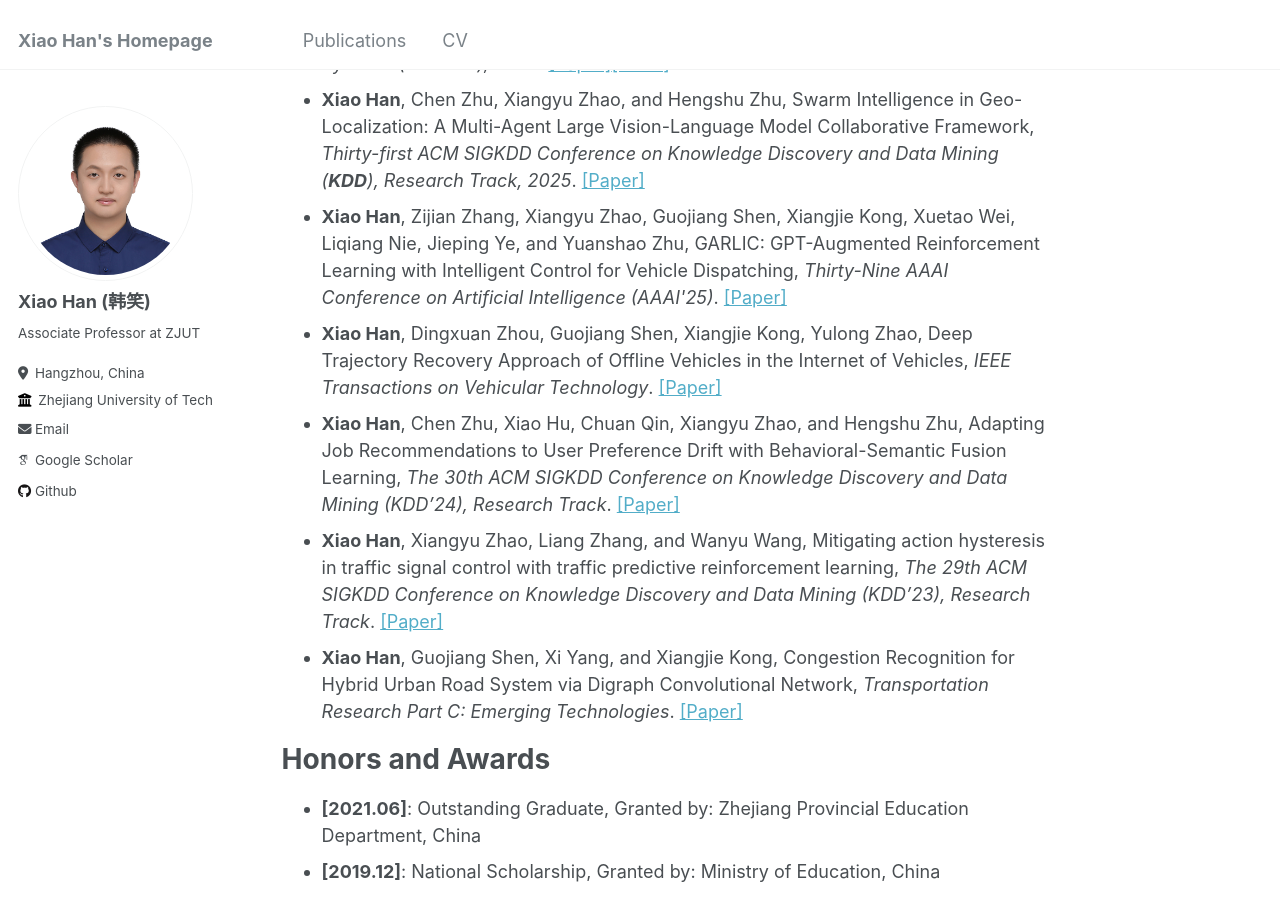
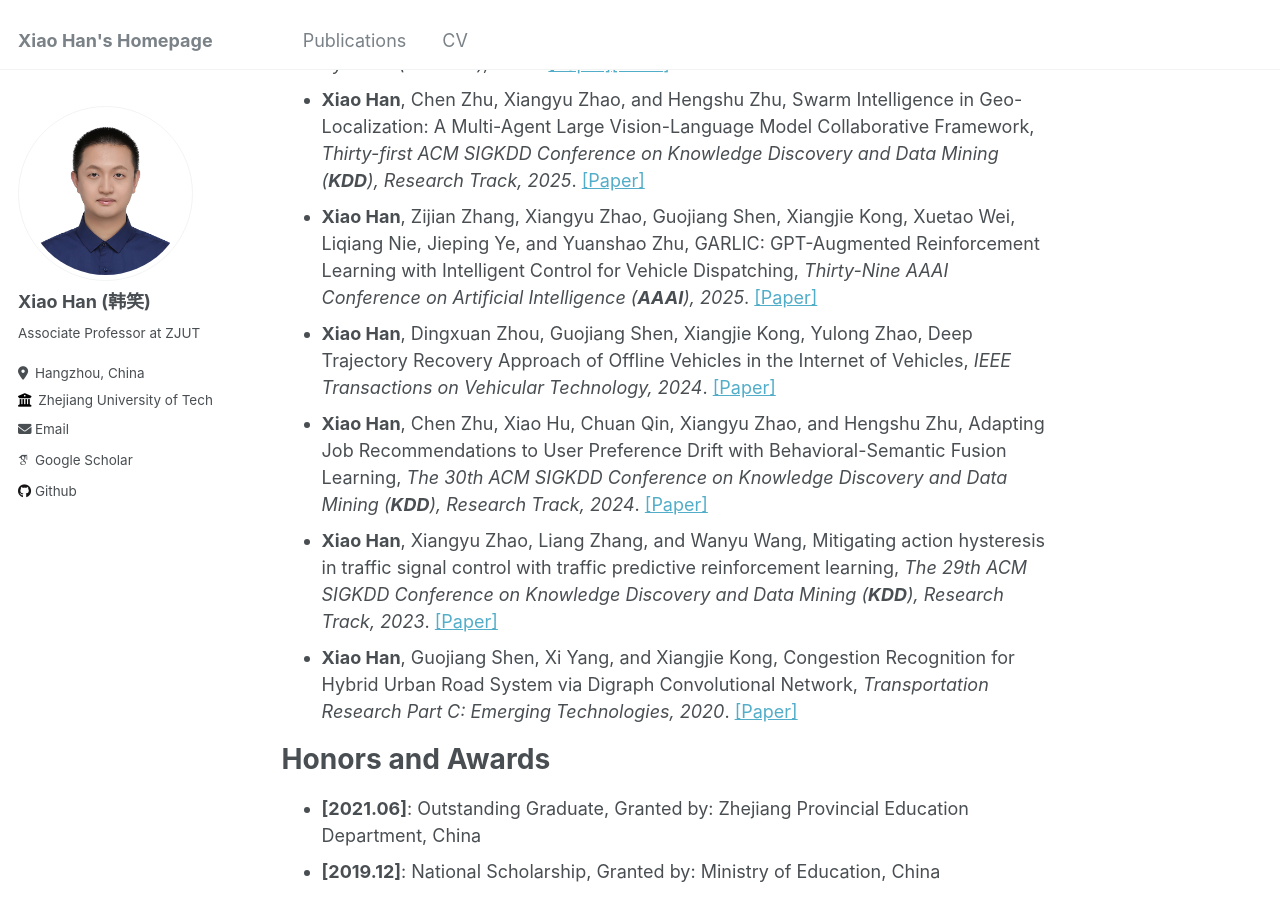
Before and after one commit to hahahenha/hahahenha.github.io, a Jekyll site: the page built from _pages/about.md, in a window 1280 px wide and 900 px high, scrolled down 1078 px. Built offline with Jekyll 4.4.1, drawn with Linux system fonts in a browser that asks for light colours; some web fonts are replaced.

Commit message:
Update about.md

```diff
--- a/_pages/about.md
+++ b/_pages/about.md
@@ -74,31 +74,31 @@ If you are interested in collaborating with me or want to have a chat, always fe
   <li>
   <Strong>Xiao Han</Strong>, Zijian Zhang, Xiangyu Zhao, Guojiang Shen, Xiangjie Kong, Xuetao Wei, Liqiang Nie, Jieping Ye, and Yuanshao Zhu,
     GARLIC: GPT-Augmented Reinforcement Learning with Intelligent Control for Vehicle Dispatching,
-    <em>Thirty-Nine AAAI Conference on Artificial Intelligence (AAAI'25)</em>.
+    <em>Thirty-Nine AAAI Conference on Artificial Intelligence (<Strong>AAAI</Strong>), 2025</em>.
     <a target="_blank" rel="noopener" href="https://arxiv.org/abs/2408.10286">[Paper]</a>
   </li>
   <li>
     <Strong>Xiao Han</Strong>, Dingxuan Zhou, Guojiang Shen, Xiangjie Kong, Yulong Zhao,
     Deep Trajectory Recovery Approach of Offline Vehicles in the Internet of Vehicles,
-    <em>IEEE Transactions on Vehicular Technology</em>.
+    <em>IEEE Transactions on Vehicular Technology, 2024</em>.
     <a target="_blank" rel="noopener" href="https://ieeexplore.ieee.org/document/10586793">[Paper]</a>
   </li>
   <li>
     <Strong>Xiao Han</Strong>, Chen Zhu, Xiao Hu, Chuan Qin, Xiangyu Zhao, and Hengshu Zhu,
     Adapting Job Recommendations to User Preference Drift with Behavioral-Semantic Fusion Learning,
-    <em>The 30th ACM SIGKDD Conference on Knowledge Discovery and Data Mining (KDD’24), Research Track</em>.
+    <em>The 30th ACM SIGKDD Conference on Knowledge Discovery and Data Mining (<Strong>KDD</Strong>), Research Track, 2024</em>.
     <a target="_blank" rel="noopener" href="https://arxiv.org/pdf/2407.00082">[Paper]</a>
   </li>
   <li>
     <Strong>Xiao Han</Strong>, Xiangyu Zhao, Liang Zhang, and Wanyu Wang,
     Mitigating action hysteresis in traffic signal control with traffic predictive reinforcement learning,
-    <em>The 29th ACM SIGKDD Conference on Knowledge Discovery and Data Mining (KDD’23), Research Track</em>.
+    <em>The 29th ACM SIGKDD Conference on Knowledge Discovery and Data Mining (<Strong>KDD</Strong>), Research Track, 2023</em>.
     <a target="_blank" rel="noopener" href="https://dl.acm.org/doi/abs/10.1145/3580305.3599528">[Paper]</a>
   </li>
   <li>
     <Strong>Xiao Han</Strong>, Guojiang Shen, Xi Yang, and Xiangjie Kong,
     Congestion Recognition for Hybrid Urban Road System via Digraph Convolutional Network,
-    <em>Transportation Research Part C: Emerging Technologies</em>.
+    <em>Transportation Research Part C: Emerging Technologies, 2020</em>.
     <a target="_blank" rel="noopener" href="https://www.researchgate.net/profile/Xiangjie-Kong-2/publication/347696366_Congestion_recognition_for_hybrid_urban_road_systems_via_digraph_convolutional_network/links/617cef433c987366c30419d2/Congestion-recognition-for-hybrid-urban-road-systems-via-digraph-convolutional-network.pdf">[Paper]</a>
   </li>
 </ul>
```
